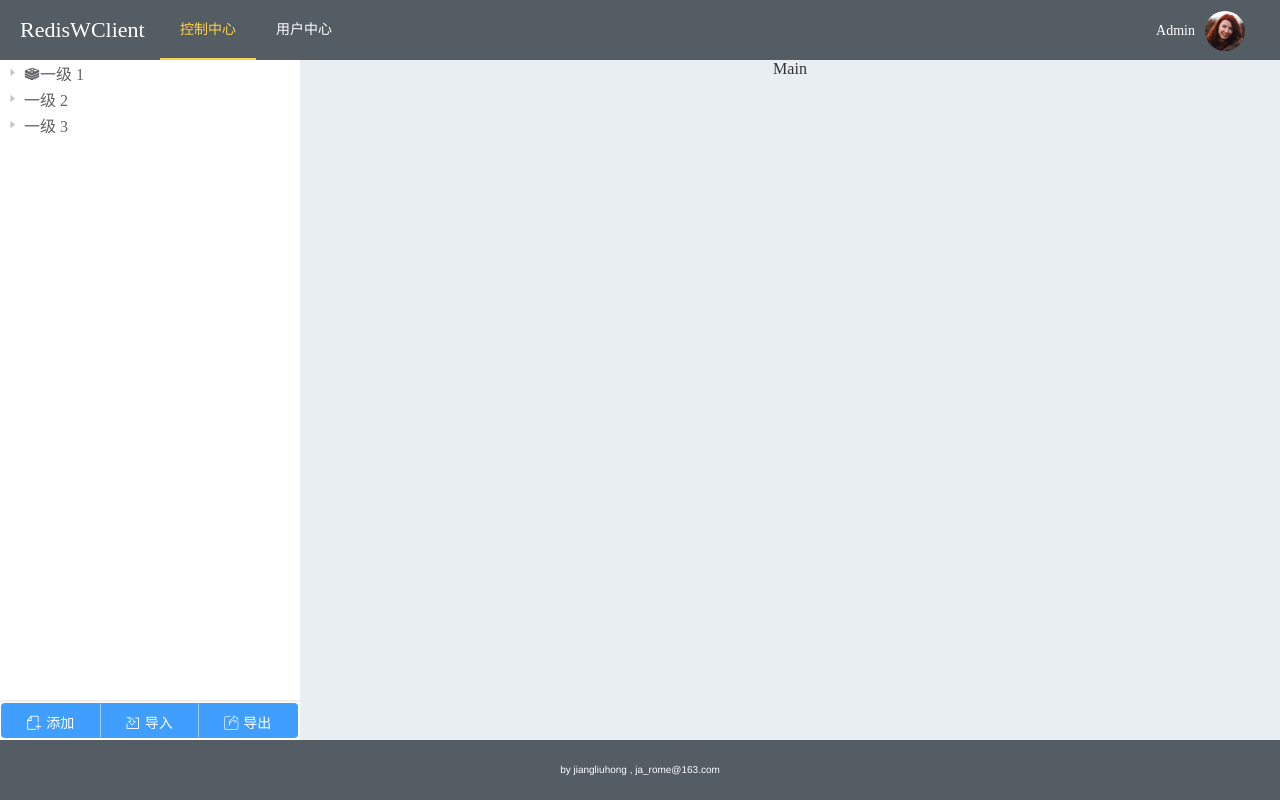
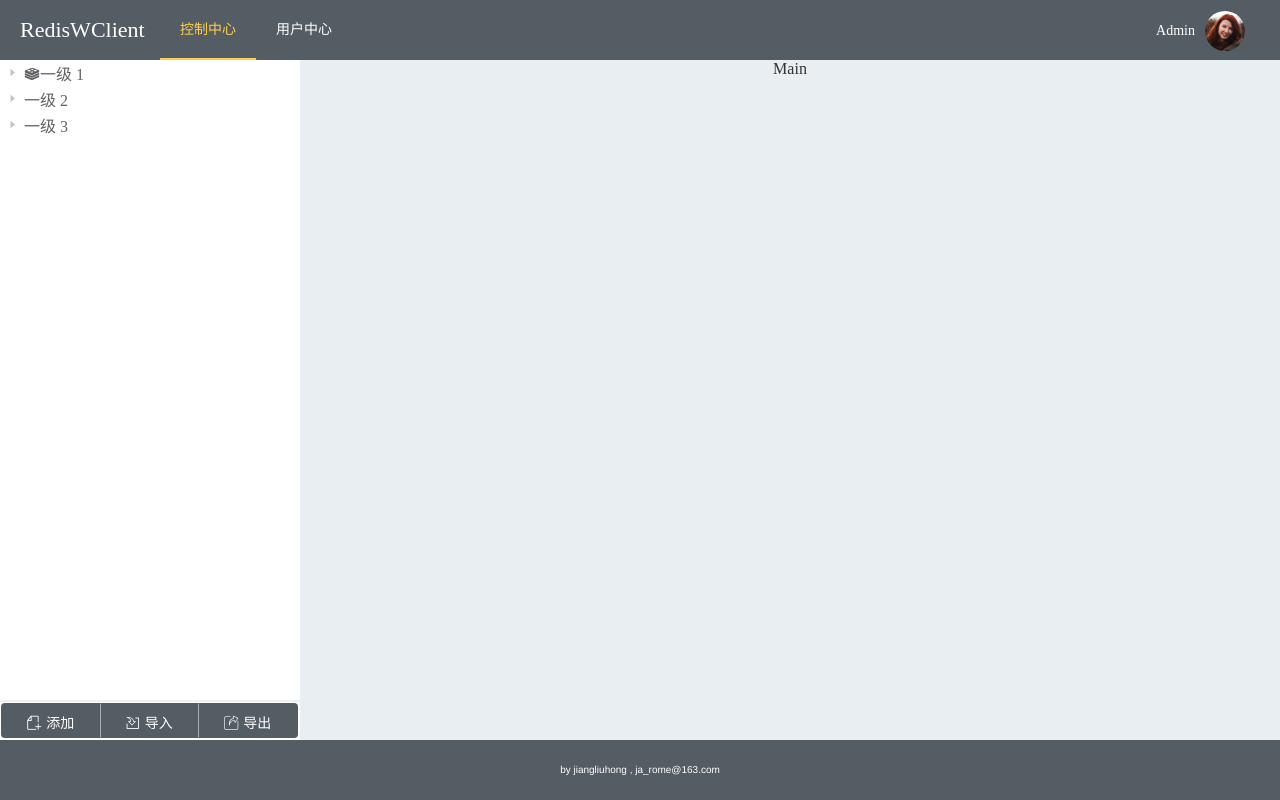
Before and after one commit to jiangliuhong/RedisWClient-web, a Vue app: page /client/index in a window 1280 px wide. Built offline with nearby package versions, Linux system fonts and the light colour scheme; no server answers; what vue-localstorage would draw is missing.

Commit message:
修改按钮颜色

```diff
--- a/src/views/client/index.vue
+++ b/src/views/client/index.vue
@@ -46,8 +46,8 @@
     .btnGroup button{
         width: 33.4%;
         height: 35px;
-        /*background-color: #E9EEF3;*/
-        /*border-color: #E9EEF3;*/
+        background-color: #545c64;
+        border-color: #545c64;
     }
 
 </style>
```
